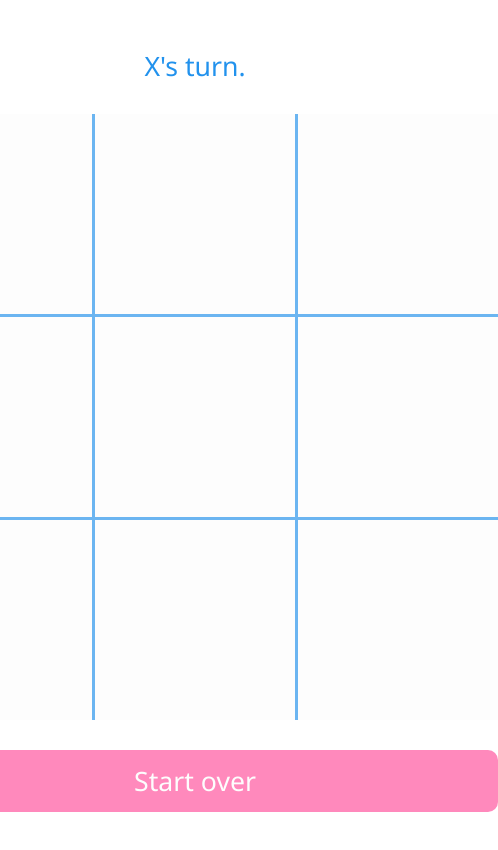
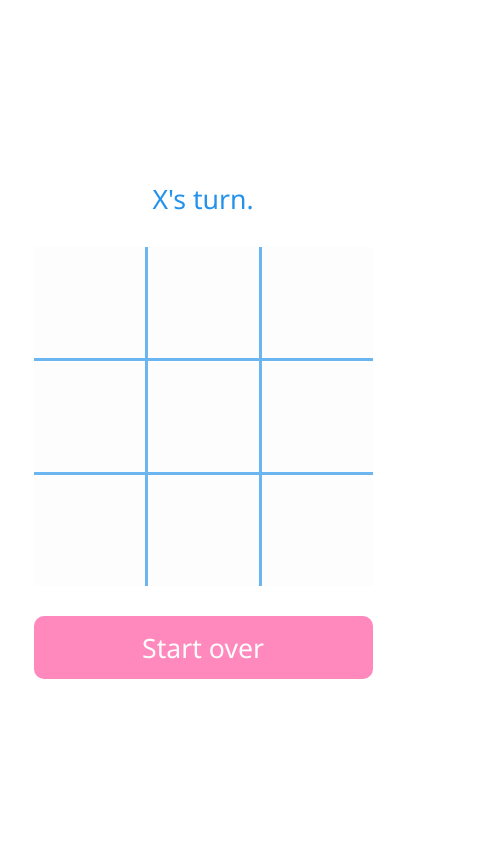
Before and after one commit to vlasdv/tic-tac-toe, a plain HTML site: page index.html in a window 390 px wide. Shown: the whole page, 498 px wide, since content can reach past the window. Drawn offline with Linux system fonts and the light colour scheme; a web font is replaced by a local one.

Commit message:
Update styles.css to make UI fit better on mobile

```diff
--- a/static/styles.css
+++ b/static/styles.css
@@ -11,7 +11,7 @@
 }
 
 body {
-  max-width: 100svw;
+  width: 100svw;
   height: 100svh;
 
   display: grid;
@@ -34,14 +34,14 @@ body {
 
 .field {
   display: grid;
-  grid-template-rows: repeat(3, 200px);
-  grid-template-columns: repeat(3, 200px);
+  grid-template-columns: repeat(3, 1fr);
   gap: 3px;
 
   background-color: var(--field-lines);
 }
 
 .field-buttons {
+  aspect-ratio: 1/1;
   font-size: 60pt;
   border-style: none;
   background-color: var(--lightest-color);
@@ -51,7 +51,6 @@ body {
 .winner-buttons {
   background-color: var(--field-lighter);
   color: var(--lightest-color);
-  font-size: 80pt;
 }
 
 .restart {
```
